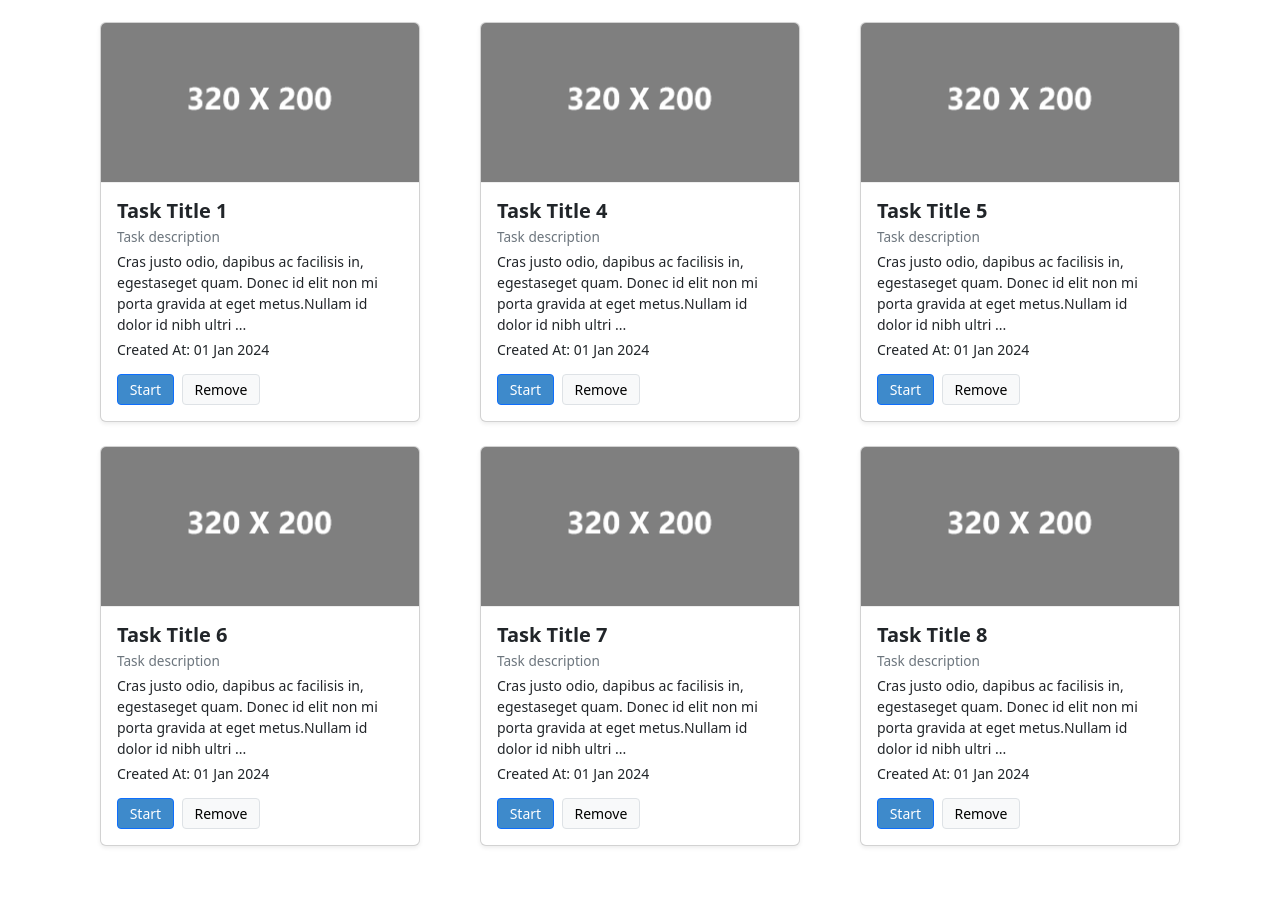
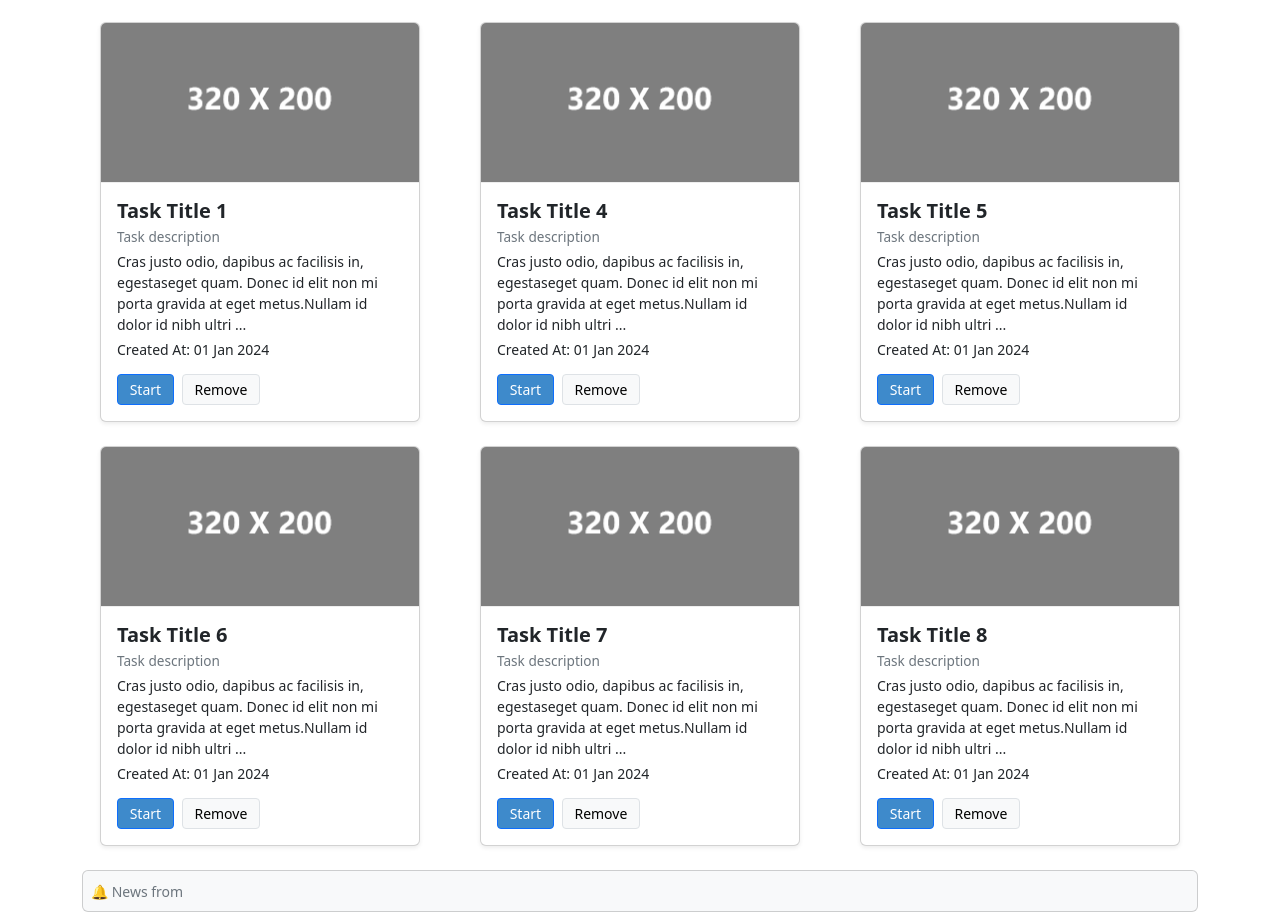
Before and after one commit to chenzhen40404/WebApp, a Vue app: page / in a window 1280 px wide. Shown: the part 42-962 px from the top of the page. Before the commit the page ends 912 px from the top, so only its background shows below. Built offline with nearby package versions, Linux system fonts and the light colour scheme.

Commit message:
能够正确删除

```diff
--- a/src/App.vue
+++ b/src/App.vue
@@ -1,7 +1,7 @@
 <template>
   <div>
     <Navbar :activeTab="currentTab" :counts="taskCounts" @tab-changed="currentTab = $event" />
-    <KanbanView :activeTab="currentTab" />
+    <KanbanView :activeTab="currentTab"  @remove="remove"/>
   </div>
 </template>
 
@@ -10,12 +10,25 @@ import { ref, computed } from 'vue';
 import Navbar from './components/Navbar.vue';
 import KanbanView from './views/KanbanView.vue';
 
+
+
 const currentTab = ref('todo'); // 默认值必须有效
-const taskCounts = computed(() => ({
-  todo: 2,
-  inprogress: 1,
-  completed: 0
-}));
+const taskCounts = ref({
+    todo: 6,
+    inprogress: 5,
+    completed: 4
+});
+
+const remove = (e) => {
+  if (e.type === 'todo') {
+    taskCounts.value.todo = e.num;
+  } else if (e.type === 'inprogress') {
+    taskCounts.value.inprogress = e.num;
+  } else if (e.type === 'completed') {
+    taskCounts.value.completed = e.num;
+  }
+  console.log('remove', e);
+};
 </script>
 
 
--- a/src/views/KanbanView.vue
+++ b/src/views/KanbanView.vue
@@ -8,6 +8,9 @@
         >
           <TaskCard :task="task" @start="startTask" @remove="removeTask" />
         </div>
+        <div>
+            <CompanyCard />
+        </div>
       </div>
     </div>
   </template>
@@ -15,6 +18,7 @@
   <script setup>
   import { ref, computed } from 'vue';
   import TaskCard from '../components/TaskCard.vue';
+  import CompanyCard from '../components/CompanyCard.vue'
 
   const tasks = ref([
     {
@@ -154,10 +158,10 @@
     }
   ]);
 
-  const props = defineProps({ activeTab: String });
-
+  const { activeTab } = defineProps({ activeTab: String });
+  const emit = defineEmits(['start', 'remove']);
   const filteredTasks = computed(() =>
-    tasks.value.filter((t) => t.status === props.activeTab || !props.activeTab)
+    tasks.value.filter((t) => t.status === activeTab || !activeTab)
     );
 
   function startTask(task) {
@@ -166,5 +170,9 @@
 
   function removeTask(id) {
     tasks.value = tasks.value.filter((t) => t.id !== id);
+    const remainingTasksCount = tasks.value.filter(
+    (t) => t.status === activeTab
+  ).length;
+    emit('remove', { type: activeTab, num: remainingTasksCount});
   }
   </script>
```
